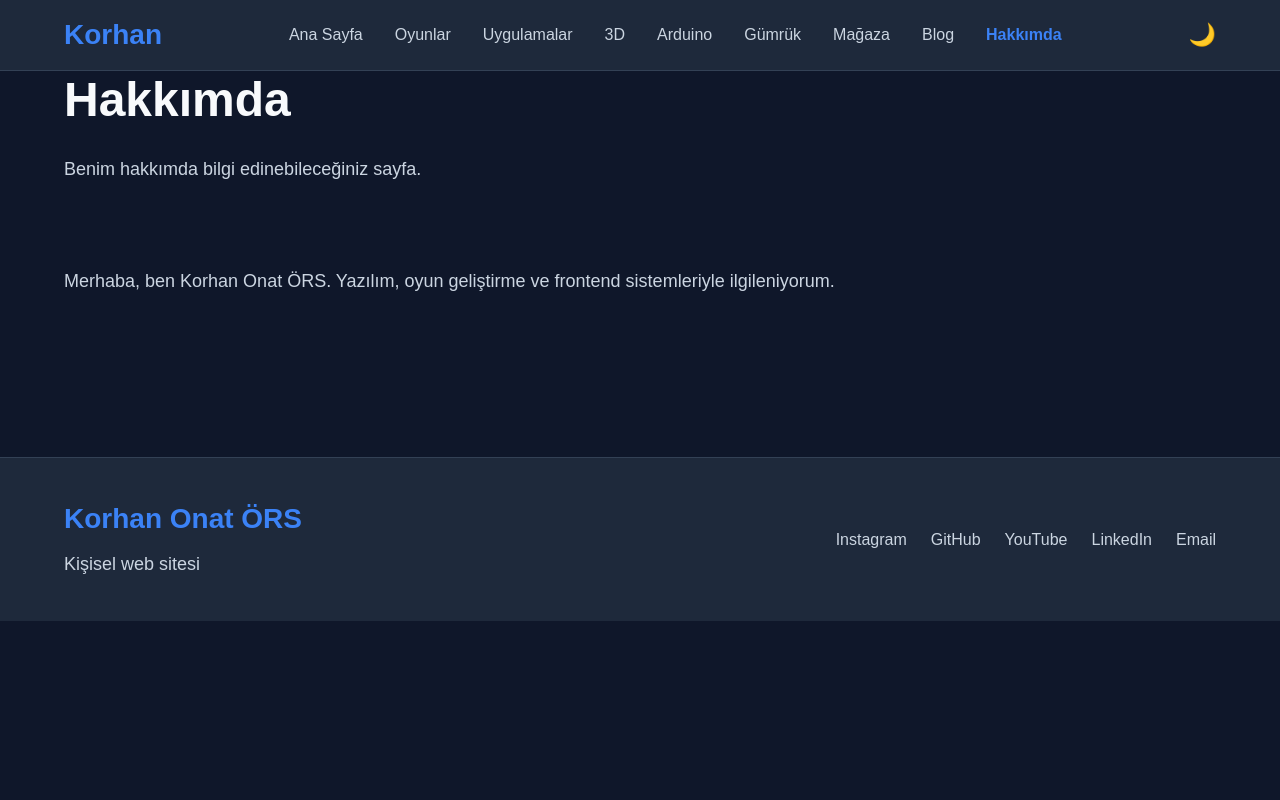
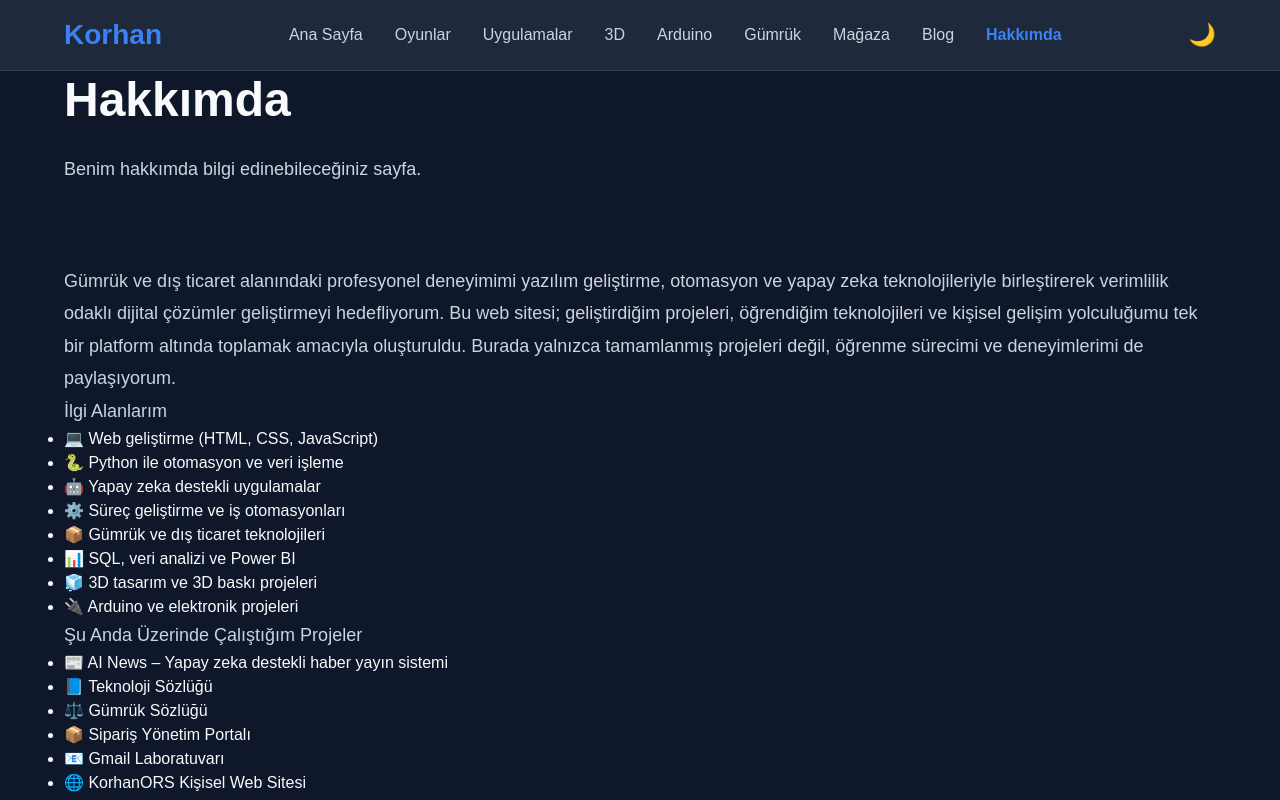
Before and after one commit to mithdreamer/my-website, a plain HTML site: page pages/about/index.html in a window 1280 px wide. Shown: the top 800 px of the page. Drawn offline with Linux system fonts and the light colour scheme.

Commit message:
about sayfası güncellendi. tekrar revize gerekiyor

```diff
--- a/pages/about/index.html
+++ b/pages/about/index.html
@@ -59,10 +59,52 @@
 
       <p>
 
-        Merhaba, ben Korhan Onat ÖRS.
-        Yazılım, oyun geliştirme ve frontend sistemleriyle ilgileniyorum.
+        Gümrük ve dış ticaret alanındaki profesyonel deneyimimi yazılım geliştirme, otomasyon ve yapay zeka teknolojileriyle birleştirerek verimlilik odaklı dijital çözümler geliştirmeyi hedefliyorum.
+
+Bu web sitesi; geliştirdiğim projeleri, öğrendiğim teknolojileri ve kişisel gelişim yolculuğumu tek bir platform altında toplamak amacıyla oluşturuldu. Burada yalnızca tamamlanmış projeleri değil, öğrenme sürecimi ve deneyimlerimi de paylaşıyorum.
 
       </p>
+<p>
+  İlgi Alanlarım
+</p>
+      <ul class="about-list">
+
+  <li>💻 Web geliştirme (HTML, CSS, JavaScript)</li>
+
+  <li>🐍 Python ile otomasyon ve veri işleme</li>
+
+  <li>🤖 Yapay zeka destekli uygulamalar</li>
+
+  <li>⚙️ Süreç geliştirme ve iş otomasyonları</li>
+
+  <li>📦 Gümrük ve dış ticaret teknolojileri</li>
+
+  <li>📊 SQL, veri analizi ve Power BI</li>
+
+  <li>🧊 3D tasarım ve 3D baskı projeleri</li>
+
+  <li>🔌 Arduino ve elektronik projeleri</li>
+
+</ul>
+<p>
+  Şu Anda Üzerinde Çalıştığım Projeler
+</p>
+
+<ul class="about-list">
+
+  <li>📰 AI News – Yapay zeka destekli haber yayın sistemi</li>
+
+  <li>📘 Teknoloji Sözlüğü</li>
+
+  <li>⚖️ Gümrük Sözlüğü</li>
+
+  <li>📦 Sipariş Yönetim Portalı</li>
+
+  <li>📧 Gmail Laboratuvarı</li>
+
+  <li>🌐 KorhanORS Kişisel Web Sitesi</li>
+
+</ul>
 
     </div>
 
```
Also changed, not shown: 1 other file.
